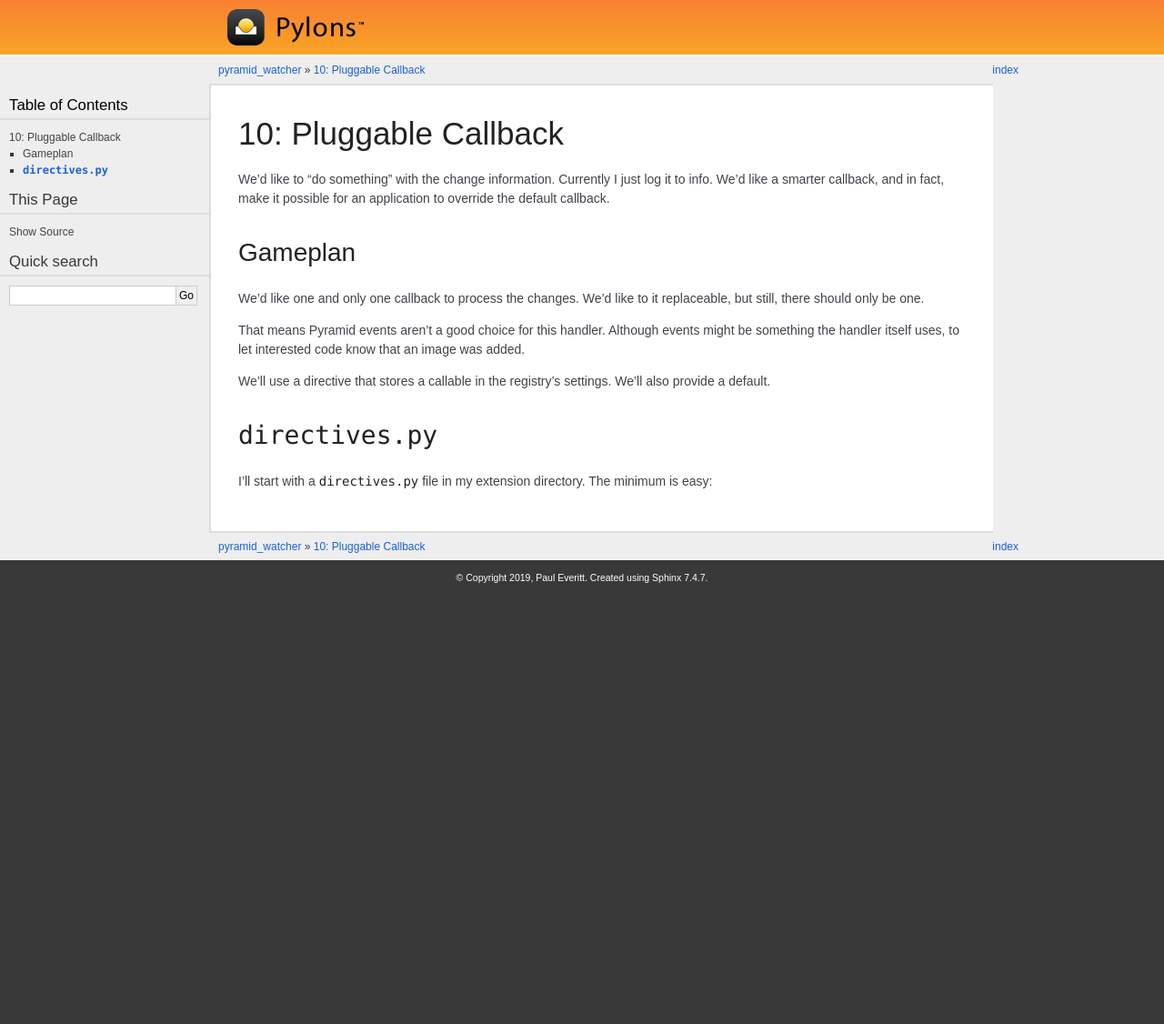
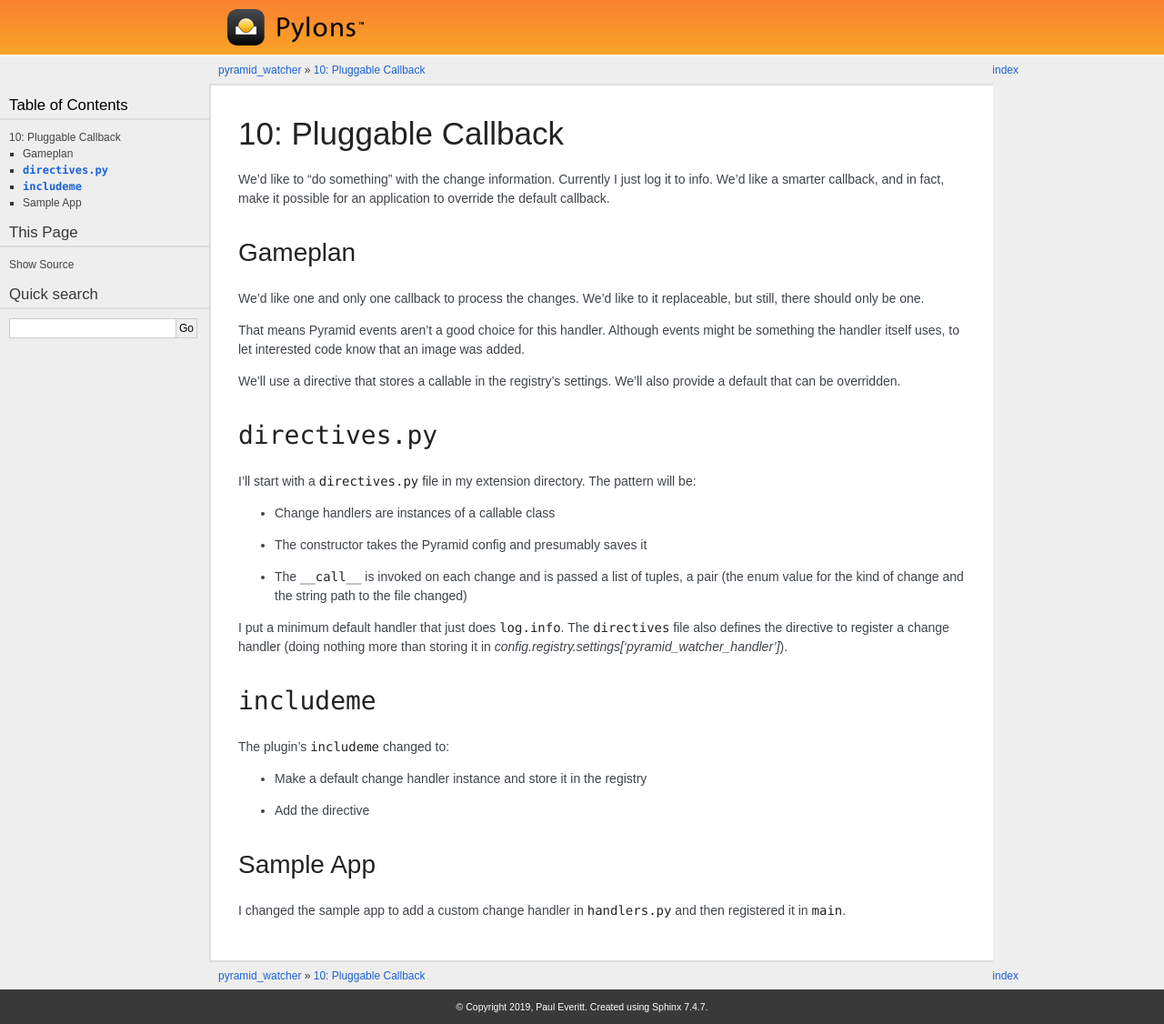
Before and after one commit to pauleveritt/pyramid_watcher, a Sphinx documentation site: the page built from docs/diary/10-storechanges.rst, in a window 1280 px wide. Shown: the whole page at 91% size. Built offline with Sphinx 7.4.7, drawn with Linux system fonts in a browser that asks for light colours; some web fonts are replaced; before the commit the page ends 900 px from its top, so only the background shows below that.

Commit message:
Provide a default change handler, along with a directive to register a new one.

```diff
--- a/docs/diary/10-storechanges.rst
+++ b/docs/diary/10-storechanges.rst
@@ -17,10 +17,38 @@ events might be something the handler itself uses, to let interested
 code know that an image was added.
 
 We'll use a directive that stores a callable in the registry's settings.
-We'll also provide a default.
+We'll also provide a default that can be overridden.
 
 ``directives.py``
 =================
 
-I'll start with a ``directives.py`` file in my extension directory.
-The minimum is easy:
+I'll start with a ``directives.py`` file in my extension directory. The
+pattern will be:
+
+- Change handlers are instances of a callable class
+
+- The constructor takes the Pyramid config and presumably saves it
+
+- The ``__call__`` is invoked on each change and is passed a list of
+  tuples, a pair (the enum value for the kind of change and the string
+  path to the file changed)
+
+I put a minimum default handler that just does ``log.info``. The
+``directives`` file also defines the directive to register a change
+handler (doing nothing more than storing it in
+`config.registry.settings['pyramid_watcher_handler']`).
+
+``includeme``
+===============
+
+The plugin's ``includeme`` changed to:
+
+- Make a default change handler instance and store it in the registry
+
+- Add the directive
+
+Sample App
+==========
+
+I changed the sample app to add a custom change handler in ``handlers.py``
+and then registered it in ``main``.
```
Also changed, not shown: src/pyramid_watcher/__init__.py (+5 -2 lines), 3 other files.
